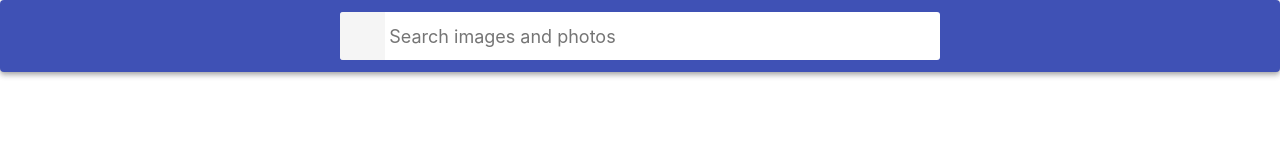
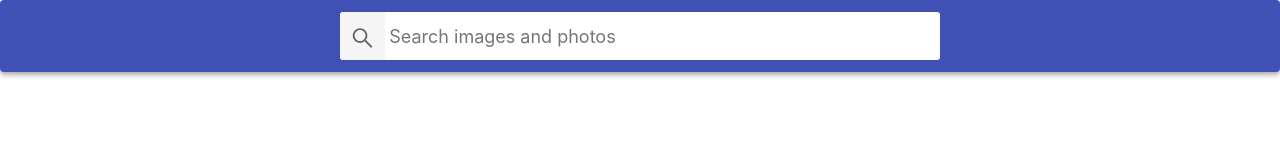
Before and after one commit to bakmaiev/goit-react-hw-03-image-finder, a React (Create React App) app: page / in a window 1280 px wide. Shown: the top 160 px of the page. Built offline with nearby package versions, Linux system fonts and the light colour scheme.

Commit message:
Add proptypes to components

```diff
--- a/src/components/ImageGallery/ImageGallery.jsx
+++ b/src/components/ImageGallery/ImageGallery.jsx
@@ -1,4 +1,5 @@
 import React from 'react';
+import PropTypes from 'prop-types';
 import { ImageGalleryItem } from 'components/ImageGalleryItem';
 import { StyledListGallery } from './ImageGallery.styled';
 
@@ -19,3 +20,7 @@ export const ImageGallery = ({ data }) => {
     </StyledListGallery>
   );
 };
+
+ImageGallery.propTypes = {
+  data: PropTypes.arrayOf(PropTypes.object).isRequired,
+};
--- a/src/components/Searchbar/Searchbar.jsx
+++ b/src/components/Searchbar/Searchbar.jsx
@@ -1,6 +1,7 @@
 import React, { Component } from 'react';
+import { StyledSearchbar } from './Searchbar.styled';
+import { AiOutlineSearch } from 'react-icons/ai';
 import { toast } from 'react-toastify';
-import { StyledSearchbar } from './Searchbar.styled';
 export class Searchbar extends Component {
   state = {
     imagesName: '',
@@ -28,6 +29,7 @@ export class Searchbar extends Component {
         <form className="form" onSubmit={this.handleSubmit}>
           <button type="submit" className="button">
             <span className="button-label">Search</span>
+            <AiOutlineSearch className="icon" />
           </button>
 
           <input
```
Also changed, not shown: src/components/ImageGalleryItem/ImageGalleryItem.jsx (+7 -0 lines), src/components/Modal/Modal.jsx (+7 -0 lines).
